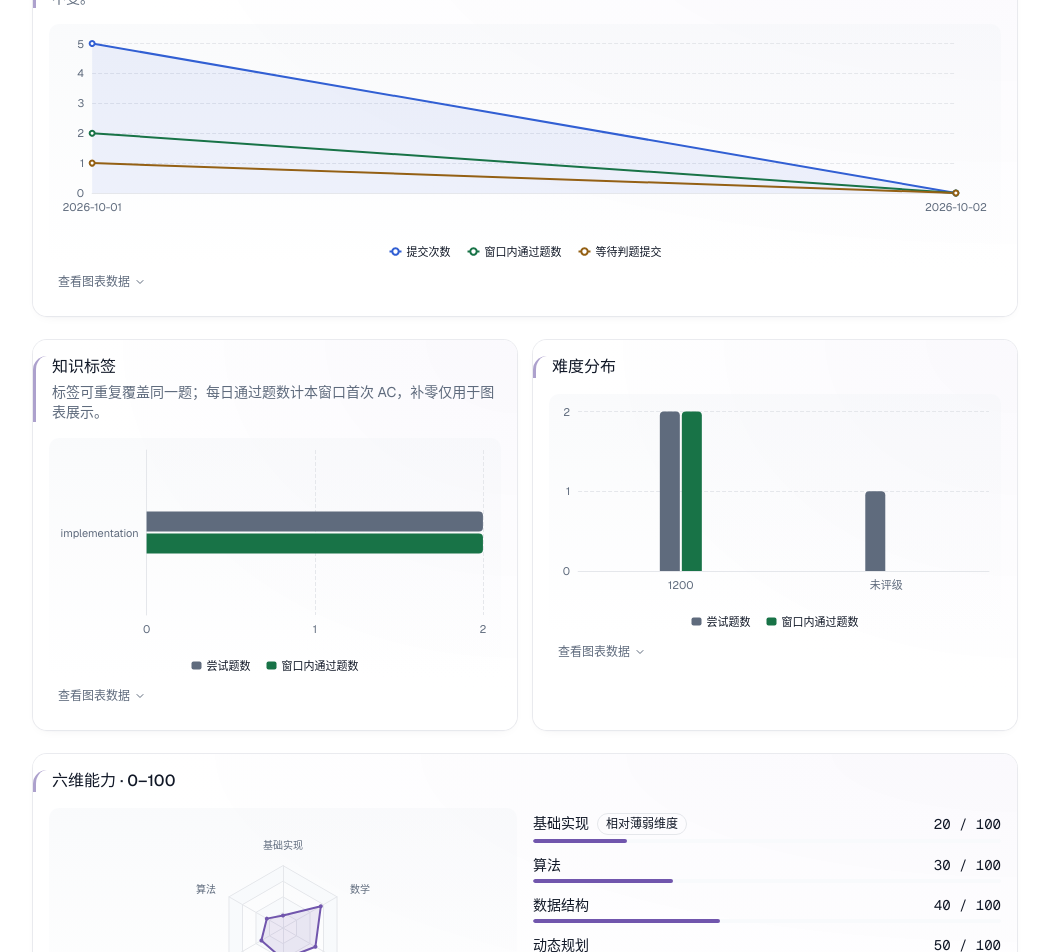
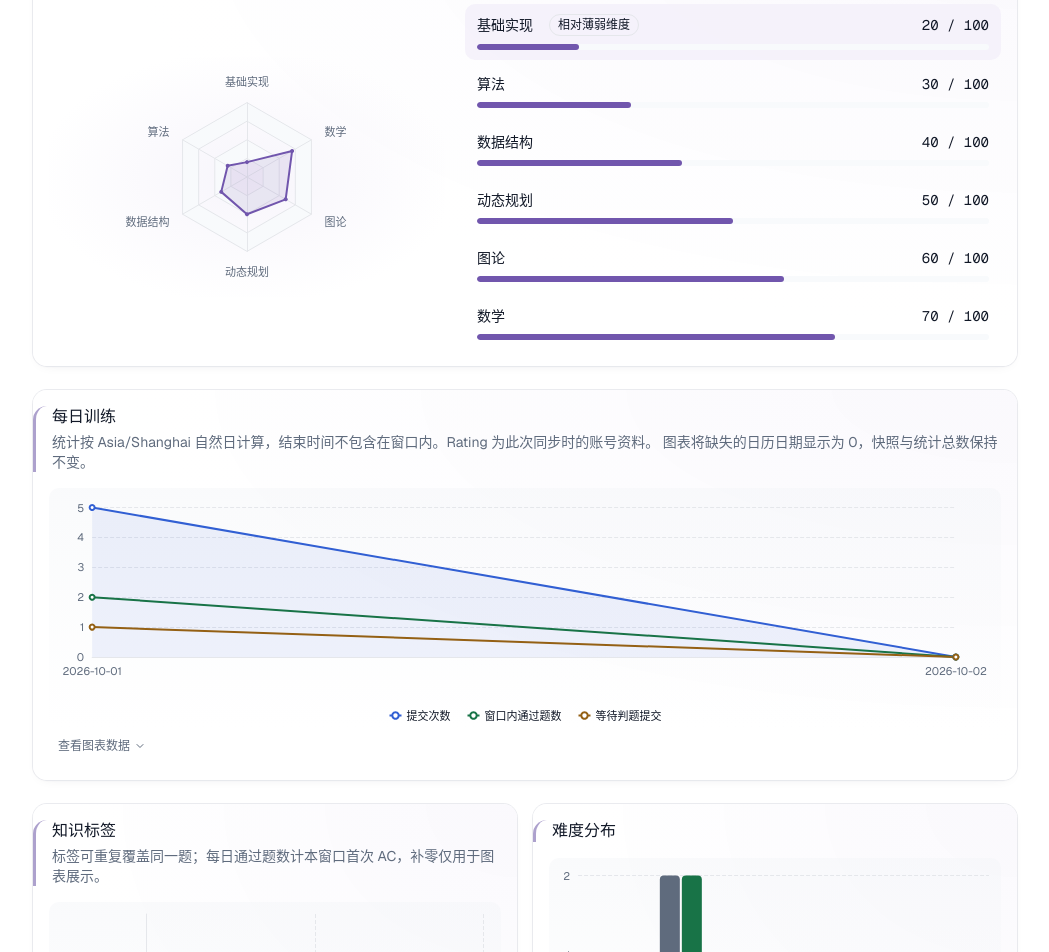
Before and after one commit to STAR-Ability/code-startrack-frontend, a Next.js app: page /demo in a window 1280 px wide. Shown: the part 1100-2052 px from the top of the page, without its empty margins (115-1164 px from the left). Built offline with nearby package versions, Linux system fonts and the light colour scheme.

Commit message:
feat(ui): focus profile on abilities and actionable training direction

```diff
--- a/src/app/globals.css
+++ b/src/app/globals.css
@@ -1160,4 +1160,72 @@
   .practice-intro[data-compact="true"] .practice-heading {
     @apply text-base font-medium tracking-normal;
   }
+
+  .profile-direction {
+    @apply flex min-w-0 flex-wrap items-center justify-between gap-5 rounded-2xl border border-insight/15 bg-surface-panel p-5 sm:p-6;
+    background-image: linear-gradient(
+      120deg,
+      transparent 35%,
+      color-mix(in srgb, var(--insight-soft) 60%, transparent)
+    );
+  }
+  .profile-direction[data-historical="true"] {
+    border-color: var(--surface-border);
+    background-image: none;
+  }
+  .profile-direction-copy {
+    @apply flex min-w-0 flex-1 basis-72 flex-col items-start gap-3;
+  }
+  .profile-direction-copy h2 {
+    @apply text-xl leading-snug font-semibold tracking-tight wrap-anywhere sm:text-2xl;
+  }
+  .profile-direction-copy p {
+    @apply max-w-2xl text-sm leading-relaxed text-muted-foreground;
+  }
+  .profile-controls {
+    @apply flex min-w-0 flex-wrap items-end justify-between gap-4;
+  }
+  .profile-supporting-grid {
+    @apply grid min-w-0 items-start gap-5;
+  }
+  .analysis-ability-content {
+    @apply grid min-w-0 items-center gap-5 lg:grid-cols-[minmax(0,0.85fr)_minmax(0,1.15fr)];
+  }
+  .analysis-ability-chart {
+    @apply min-w-0;
+  }
+  .analysis-ability-chart .chart-surface {
+    height: 20rem;
+    background: radial-gradient(
+      ellipse,
+      color-mix(in srgb, var(--insight-soft) 72%, transparent),
+      transparent 75%
+    );
+  }
+  .analysis-dimension-list {
+    @apply flex min-w-0 flex-col gap-1;
+  }
+  .analysis-dimension-row {
+    @apply grid min-w-0 grid-cols-[minmax(0,1fr)_auto] items-center gap-x-3 gap-y-2 rounded-lg px-3 py-2.5;
+  }
+  .analysis-dimension-row[data-weakest="true"] {
+    background: color-mix(in srgb, var(--insight-soft) 80%, transparent);
+  }
+  .analysis-dimension-row dt {
+    @apply flex min-w-0 flex-wrap items-center gap-2 text-sm;
+  }
+  .analysis-dimension-row dd {
+    @apply font-mono text-sm tabular-nums;
+  }
+  .analysis-dimension-track {
+    @apply col-span-2 h-1.5 overflow-hidden rounded-full bg-muted;
+  }
+  .analysis-dimension-fill {
+    @apply h-full rounded-full bg-insight;
+  }
 }
+@media (min-width: 1024px) {
+  .profile-supporting-grid[data-has-sources="true"] {
+    grid-template-columns: minmax(0, 0.85fr) minmax(0, 1.15fr);
+  }
+}
--- a/src/components/workspace/analysis-view.tsx
+++ b/src/components/workspace/analysis-view.tsx
@@ -86,12 +86,6 @@ export function AnalysisView({
     (a, b) => a.displayOrder - b.displayOrder,
   );
   const summary = analysis?.summary;
-  const daily = statistics && analysis ? activitySeries(analysis) : [];
-  const tags = analysis?.tagStats ?? [];
-  const difficulty = analysis?.difficultyStats ?? [];
-  const weakest = analysis
-    ? t(`data.dimension.${analysis.weakestDimension}`)
-    : t("v.unavailable");
   return (
     <>
       {analysis?.algorithmVersion && (
@@ -133,7 +127,6 @@ export function AnalysisView({
         secondary={
           ability
             ? [
-                ["v.weakest", weakest],
                 ["v.submissions", summary?.submissionCount ?? null],
                 ["v.attempted", summary?.attemptedProblemCount ?? null],
               ]
@@ -189,8 +182,140 @@ export function AnalysisView({
       {analysis && !analysis.summary.submissionCount && (
         <EmptyState title={t("v.noEvidence")} />
       )}
+      {dimensions && (
+        <Card variant="analysis" interaction="none" data-analysis-ability>
+          <CardHeader>
+            <CardTitle>
+              <h2>{t("v.dimensions")}</h2>
+            </CardTitle>
+            <CardDescription>{t("profile.dimensionNote")}</CardDescription>
+          </CardHeader>
+          <CardContent className="analysis-ability-content">
+            {!analysis ? (
+              loading ? (
+                <>
+                  <Skeleton className="h-64 w-full" />
+                  <div className="flex flex-col gap-4">
+                    {Array.from({ length: 6 }, (_, index) => (
+                      <Skeleton key={index} className="h-7 w-full" />
+                    ))}
+                  </div>
+                </>
+              ) : (
+                <div className="min-w-0 lg:col-span-2">
+                  {emptyState ?? (
+                    <EmptyState
+                      embedded
+                      title={t(
+                        unavailable ? "practice.noData" : "v.noAnalysis",
+                      )}
+                    />
+                  )}
+                </div>
+              )
+            ) : (
+              <>
+                <div className="analysis-ability-chart">
+                  <Chart
+                    palette="ability"
+                    label={t("v.dimensions")}
+                    option={{
+                      radar: {
+                        indicator: scores.map((item) => ({
+                          name: t(`data.dimension.${item.code}`),
+                          max: 100,
+                        })),
+                        radius: "62%",
+                        axisName: {
+                          formatter: (name = "") => name.replaceAll(" ", "\n"),
+                          fontSize: 11,
+                        },
+                        splitNumber: 4,
+                      },
+                      series: [
+                        {
+                          type: "radar",
+                          symbolSize: 4,
+                          lineStyle: { width: 2 },
+                          areaStyle: { opacity: 0.12 },
+                          data: [
+                            {
+                              name: t("v.overallScore"),
+                              value: scores.map((item) => item.score),
+                            },
+                          ],
+                        },
+                      ],
+                    }}
+                  />
+                </div>
+                <dl className="analysis-dimension-list">
+                  {scores.map((item) => (
+                    <div
+                      key={item.code}
+                      className="analysis-dimension-row"
+                      data-weakest={item.code === analysis.weakestDimension}
+                    >
+                      <dt>
+                        {t(`data.dimension.${item.code}`)}
+                        {item.code === analysis?.weakestDimension && (
+                          <Badge variant="outline" wrap className="ml-2">
+                            {t("v.weakest")}
+                          </Badge>
+                        )}
+                      </dt>
+                      <dd>{number(item.score)} / 100</dd>
+                      <div
+                        aria-hidden="true"
+                        className="analysis-dimension-track"
+                      >
+                        <div
+                          className="analysis-dimension-fill"
+                          style={{ width: `${item.score}%` }}
+                        />
+                      </div>
+                    </div>
+                  ))}
+                </dl>
+              </>
+            )}
+          </CardContent>
+        </Card>
+      )}
       {trend}
       {statistics && (
+        <AnalysisStatistics
+          analysis={analysis}
+          aggregate={aggregate}
+          loading={loading}
+          activity={activity}
+          distributions={distributions}
+        />
+      )}
+    </>
+  );
+}
+
+export function AnalysisStatistics({
+  analysis,
+  aggregate = false,
+  loading = false,
+  activity = true,
+  distributions = true,
+}: {
+  analysis: AnalysisPresentation | null;
+  aggregate?: boolean;
+  loading?: boolean;
+  activity?: boolean;
+  distributions?: boolean;
+}) {
+  const { t, locale } = useLocale();
+  const number = (value: number) =>
+    new Intl.NumberFormat(locale, { maximumFractionDigits: 2 }).format(value);
+  const daily = analysis ? activitySeries(analysis) : [];
+  const tags = analysis?.tagStats ?? [];
+  const difficulty = analysis?.difficultyStats ?? [];
+  return (
     <>
       {activity && (
         <Card variant="analysis" interaction="none">
@@ -245,10 +370,10 @@ export function AnalysisView({
                           <time dateTime={item.date}>{item.date}</time>
                         </dt>
                         <dd>
-                              {t("v.submissions")}:{" "}
-                              {number(item.submissionCount)} · {t("v.solved")}:{" "}
-                              {number(item.solvedCount)} · {t("v.pendingCount")}
-                              : {number(item.pendingSubmissionCount)}
+                          {t("v.submissions")}: {number(item.submissionCount)} ·{" "}
+                          {t("v.solved")}: {number(item.solvedCount)} ·{" "}
+                          {t("v.pendingCount")}:{" "}
+                          {number(item.pendingSubmissionCount)}
                         </dd>
                       </div>
                     ))}
@@ -306,8 +431,7 @@ export function AnalysisView({
                             {t("v.solved")}: {number(item.solvedCount)} /{" "}
                             {t("v.attempted")}:{" "}
                             {number(item.attemptedProblemCount)} ·{" "}
-                                {t("v.submissions")}:{" "}
-                                {number(item.submissionCount)}
+                            {t("v.submissions")}: {number(item.submissionCount)}
                           </dd>
                         </div>
                       ))}
@@ -371,104 +495,5 @@ export function AnalysisView({
         </div>
       )}
     </>
-      )}
-      {dimensions && (
-        <Card variant="analysis" interaction="none">
-          <CardHeader>
-            <CardTitle>
-              <h2>{t("v.dimensions")}</h2>
-            </CardTitle>
-          </CardHeader>
-          <CardContent className="grid min-w-0 items-center gap-4 lg:grid-cols-2">
-            {!analysis ? (
-              loading ? (
-                <>
-                  <Skeleton className="h-64 w-full" />
-                  <div className="flex flex-col gap-4">
-                    {Array.from({ length: 6 }, (_, index) => (
-                      <Skeleton key={index} className="h-7 w-full" />
-                    ))}
-                  </div>
-                </>
-              ) : (
-                <div className="min-w-0 lg:col-span-2">
-                  {emptyState ?? (
-                    <EmptyState
-                      embedded
-                      title={t(
-                        unavailable ? "practice.noData" : "v.noAnalysis",
-                      )}
-                    />
-                  )}
-                </div>
-              )
-            ) : (
-              <>
-                <Chart
-                  palette="ability"
-                  label={t("v.dimensions")}
-                  option={{
-                    radar: {
-                      indicator: scores.map((item) => ({
-                        name: t(`data.dimension.${item.code}`),
-                        max: 100,
-                      })),
-                      radius: "52%",
-                      axisName: {
-                        formatter: (name = "") => name.replaceAll(" ", "\n"),
-                        fontSize: 10,
-                      },
-                      splitNumber: 4,
-                    },
-                    series: [
-                      {
-                        type: "radar",
-                        symbolSize: 4,
-                        lineStyle: { width: 2 },
-                        areaStyle: { opacity: 0.12 },
-                        data: [
-                          {
-                            name: t("v.overallScore"),
-                            value: scores.map((item) => item.score),
-                          },
-                        ],
-                      },
-                    ],
-                  }}
-                />
-                <div className="flex min-w-0 flex-col gap-3">
-                  {scores.map((item) => (
-                    <div key={item.code} className="flex flex-col gap-1">
-                      <dl className="flex flex-wrap items-center justify-between gap-2">
-                        <dt className="text-sm">
-                          {t(`data.dimension.${item.code}`)}
-                          {item.code === analysis?.weakestDimension && (
-                            <Badge variant="outline" wrap className="ml-2">
-                              {t("v.weakest")}
-                            </Badge>
-                          )}
-                        </dt>
-                        <dd className="font-mono text-sm tabular-nums">
-                          {number(item.score)} / 100
-                        </dd>
-                      </dl>
-                      <div
-                        aria-hidden="true"
-                        className="h-1 overflow-hidden rounded-full bg-muted"
-                      >
-                        <div
-                          className="h-full rounded-full bg-insight"
-                          style={{ width: `${item.score}%` }}
-                        />
-                      </div>
-                    </div>
-                  ))}
-                </div>
-              </>
-            )}
-          </CardContent>
-        </Card>
-      )}
-    </>
   );
 }
```
Also changed, not shown: src/components/workspace/user-analysis-page.tsx (+77 -12 lines), src/lib/i18n/workspace-messages.ts (+30 -0 lines), .agent/plans/v0.13.1-frontend-release.md, 2 other files (tests, documents, lock files or other folders). Lines whose indentation alone changed are shown as unchanged.
